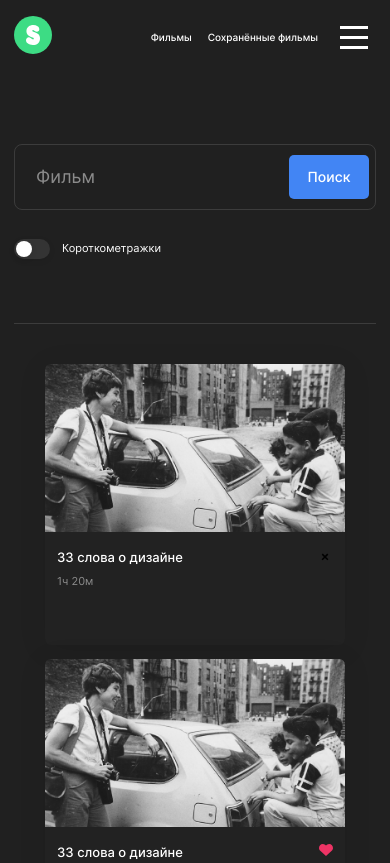
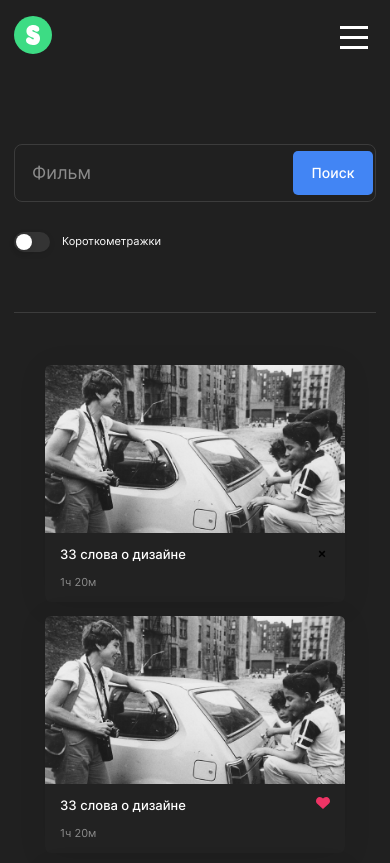
Before and after one commit to mariya-goncharenko/movies-explorer-frontend, a React app: page /movies in a window 390 px wide. Shown: the top 863 px of the page. Built offline with nearby package versions, Linux system fonts and the light colour scheme.

Commit message:
Подгон по пикселю.

```diff
--- a/src/components/AboutMe/AboutMe.css
+++ b/src/components/AboutMe/AboutMe.css
@@ -81,13 +81,19 @@
   }
 
   .about-me__content {
-    /* max-width: 364px; */
+    max-width: 364px;
     margin-right: 49px;
   }
 
   .about-me__subtitle {
     font-size: 40px;
     line-height: 40px;
+  }
+
+  .about-me__text {
+    margin: 16px 0 0;
+    font-size: 11px;
+    line-height: 16px;
   }
 
   .about-me__info {
--- a/src/components/AboutMe/AboutMe.js
+++ b/src/components/AboutMe/AboutMe.js
@@ -12,8 +12,7 @@ function AboutMe() {
           <p className="about-me__description">Фронтенд-разработчик, 25 лет</p>
           <p className="about-me__text">
             Живу и работаю в Нижнем Новгороде, закончила Радиофизический
-            факультет ННГУ им.Лобачевского. Увлекаюсь туризмом, люблю
-            путешествовать, живу с 5 замечательными котиками и 3 пёселями.
+            факультет ННГУ им.Лобачевского.
             Благодаря курсу Веб-разработчик в Яндекс Практикуме, убедилась, что
             мне интересна разработка и я могу создавать не только дизайн. Хочу
             развиваться в этом направлении, постоянно расширяя и углубляя свои
--- a/src/components/AboutProject/AboutProject.css
+++ b/src/components/AboutProject/AboutProject.css
@@ -141,7 +141,7 @@
     display: flex;
     flex-direction: column;
     max-width: 100%;
-    gap: 26px 0;
+    gap: 16px 0;
   }
 
   .about-project__info-subtitle {
--- a/src/components/Header/Header.css
+++ b/src/components/Header/Header.css
@@ -17,14 +17,16 @@
 .header__button-container-films {
   display: flex;
   gap: 16px;
-  margin-left: 44px;
+  justify-content: space-between;
+  margin-right: 20px;
 }
 
 .header__button {
   min-height: 32px;
+  font-size: 14px;
   font-weight: 500;
-  font-size: 12px;
-  line-height: 16px;
+  line-height: 18px;
+  word-wrap: break-word;
   display: flex;
   align-items: center;
   justify-content: center;
@@ -80,7 +82,9 @@
   .header__account-button {
     display: none;
   }
-
+  .header__button {
+    display: none;
+  }
   .header__menu-button {
     display: flex;
   }
--- a/src/components/MoviesCard/MoviesCard.css
+++ b/src/components/MoviesCard/MoviesCard.css
@@ -10,7 +10,7 @@
   object-fit: cover;
   background-size: cover;
   width: 100%;
-  height: 203px;
+  height: 212px;
   border: none;
   border-radius: 6px 6px 0 0;
 }
@@ -18,12 +18,12 @@
 .card__container {
   display: flex;
   justify-content: space-between;
-  padding: 14px 12px;
+  padding: 17px 20px;
 }
 
 .card__time {
   display: flex;
-  margin-top: 10px;
+  margin-top: 14px;
   font-weight: 400;
   font-size: 11px;
   line-height: 13px;
@@ -72,10 +72,22 @@
   .card__image {
     height: 190px;
   }
+
+  .card {
+    height: 260px;
+  }
 }
 
 @media screen and (max-width: 576px) {
   .card__image {
     height: 168px;
   }
+
+  .card__container {
+    padding: 10px 15px;
+  }
+
+  .card {
+    height: 237px;
+  }
 }
--- a/src/components/MoviesCardList/MoviesCardList.css
+++ b/src/components/MoviesCardList/MoviesCardList.css
@@ -52,13 +52,13 @@
 
 @media screen and (max-width: 1023px) {
   .cards__list {
-    padding: 70px 30px 30px;
+    padding: 80px 30px 30px;
     grid-template-columns: repeat(2, 339px);
     gap: 30px
   }
 }
 
-@media screen and (max-width: 800px) {
+@media screen and (max-width: 700px) {
   .cards__list {
     grid-template-columns: repeat(1, 339px);
   }
@@ -66,7 +66,7 @@
 
 @media screen and (max-width: 576px) {
   .cards__list {
-    padding: 40px 10px 30px;
+    padding: 52px 10px 30px;
     grid-template-columns: repeat(1, 300px);
     gap: 14px;
   }
--- a/src/components/Profile/Profile.css
+++ b/src/components/Profile/Profile.css
@@ -11,7 +11,6 @@
   margin: 0 0 123px;
   padding: 0;
   text-align: center;
-
   font-weight: 500;
   font-size: 24px;
   line-height: 29px;
@@ -29,7 +28,6 @@
   align-items: flex-start;
   margin: 0;
   padding: 0;
-
   font-weight: 500;
   font-size: 11px;
   line-height: 13px;
@@ -75,7 +73,7 @@
 }
 
 .profile__save {
-  margin-top: 220px;
+  margin-top: 204px;
   min-height: 16px;
   font-weight: 500;
   font-size: 13px;
--- a/src/components/Promo/Promo.css
+++ b/src/components/Promo/Promo.css
@@ -30,6 +30,7 @@
     padding: 20px 20px 0 20px;
   }
   .promo__container {
+    padding: 0 0 29px;
     min-height: 834px;
     justify-content: center;
   }
--- a/src/components/SearchForm/SearchForm.css
+++ b/src/components/SearchForm/SearchForm.css
@@ -6,14 +6,14 @@
 }
 
 .search__border-bottom {
-  margin-top: 64px;
+  margin-top: 43px;
   border-bottom: 1px solid rgba(170, 170, 170, 0.2);
 }
 
 .search__form {
   display: flex;
   padding: 10px 10px;
-  margin-bottom: 29px;
+  margin-bottom: 24px;
   border: 1px solid rgba(170, 170, 170, 0.2);
   border-radius: 8px;
   align-items: center;
@@ -62,6 +62,10 @@ input::-webkit-input-placeholder {
   .search {
     margin: 70px 30px 0;
   }
+
+  .search__border-bottom {
+    margin-top: 51px;
+  }
 }
 
 @media screen and (max-width: 576px) {
@@ -71,6 +75,10 @@ input::-webkit-input-placeholder {
 
   .search__form {
     margin-bottom: 42px;
+  }
+
+  .search__border-bottom {
+    margin-top: 60px;
   }
 
   .search__label {
@@ -85,13 +93,8 @@ input::-webkit-input-placeholder {
   }
 
   .search__form {
-    display: flex;
-    padding: 6px;
-    margin-bottom: 29px;
-    border: 1px solid rgba(170, 170, 170, 0.2);
-    border-radius: 8px;
-    align-items: center;
-    justify-content: space-between;
+    padding: 2px;
+    margin-bottom: 30px;
   }
 
   .search__button {
```
